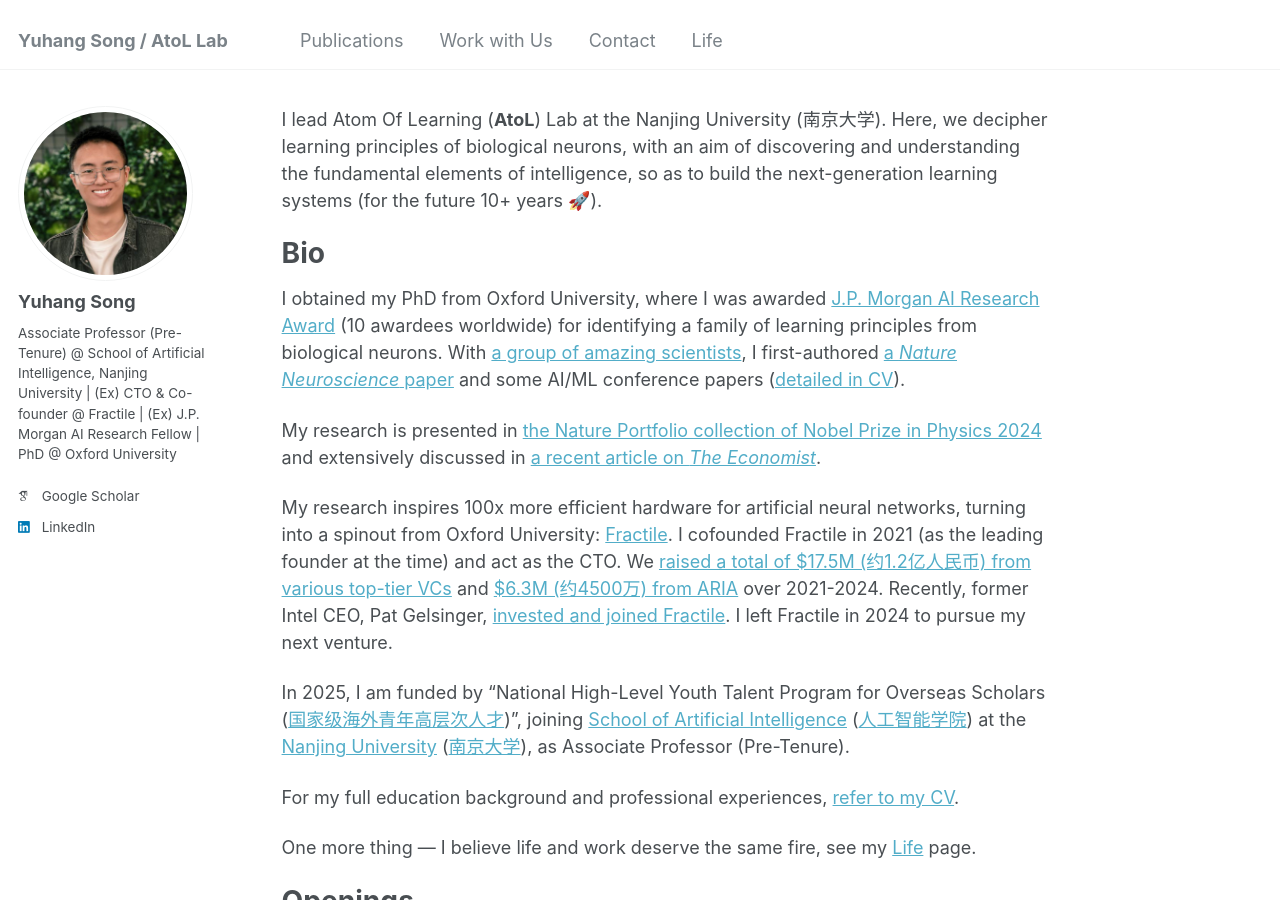
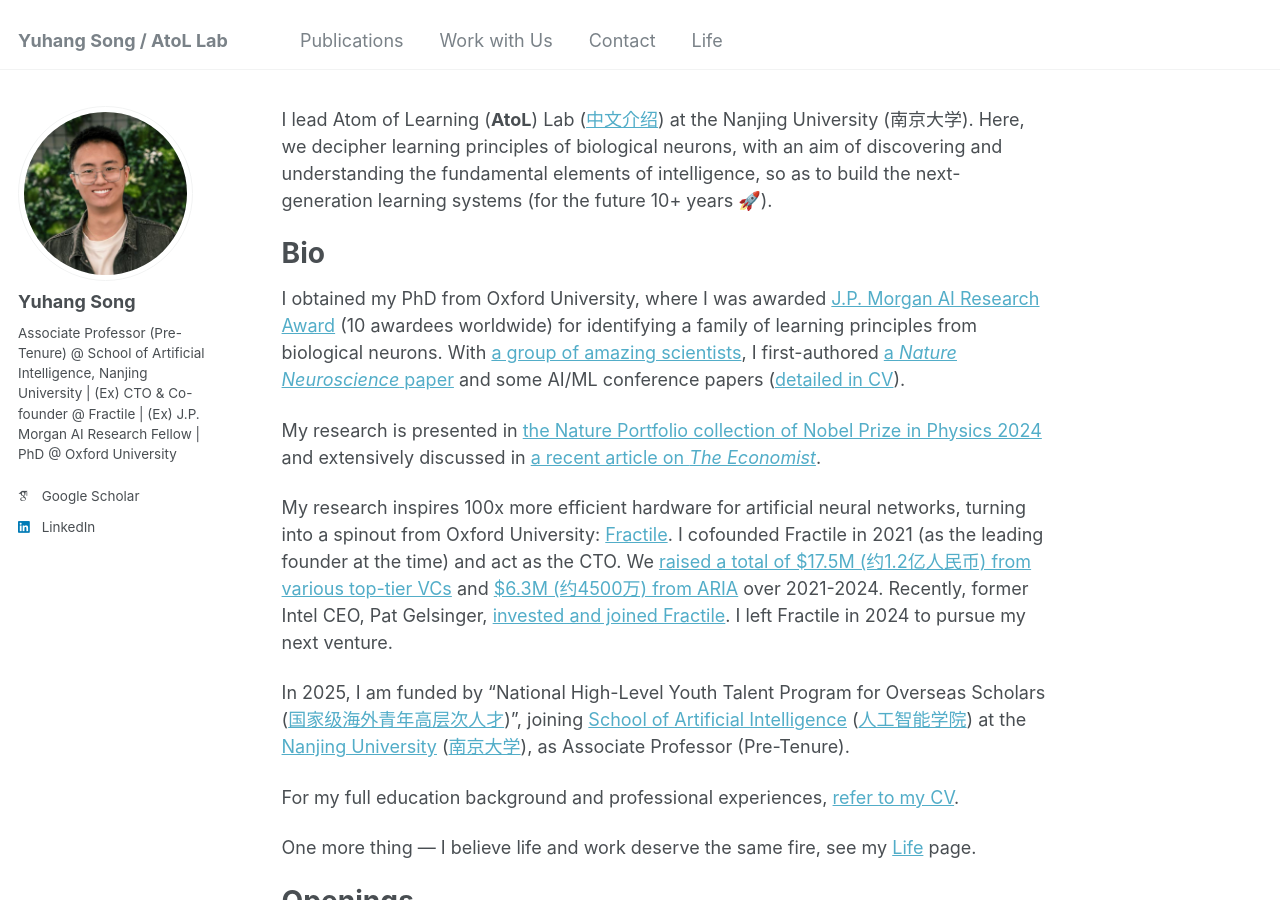
Before and after one commit to YuhangSong/YuhangSong.github.io, a Jekyll site: the page built from _pages/about.md, in a window 1280 px wide and 900 px high. Built offline with Jekyll 4.4.1, drawn with Linux system fonts in a browser that asks for light colours; some web fonts are replaced.

Commit message:
update about.md

```diff
--- a/_pages/about.md
+++ b/_pages/about.md
@@ -11,7 +11,7 @@ redirect_from:
 
 <!-- 二维码在 https://cli.im/url?01e8baf8b30406cdb6f920b20c385443 登陆手机 18094240939 -->
 
-I lead Atom Of Learning (**AtoL**) Lab at the Nanjing University (南京大学).
+I lead Atom of Learning (**AtoL**) Lab ([中文介绍](http://yuhangsong.github.io/files/Atol_Lab.pdf)) at the Nanjing University (南京大学).
 Here, we decipher learning principles of biological neurons,
 <!-- so as to reverse-engineer them as new algorithms or specialized hardware.  -->
 <!-- With such a route, we  -->
```
